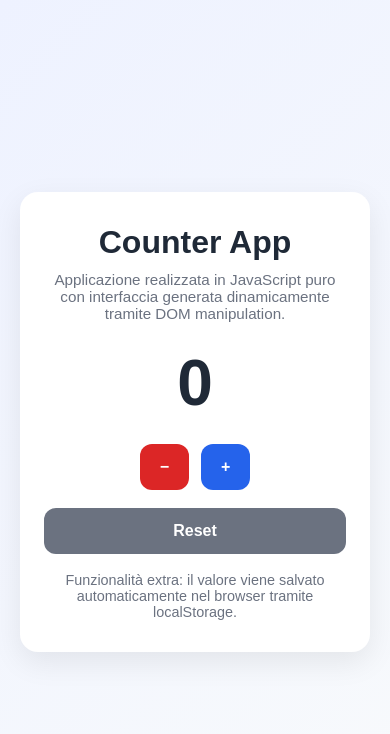
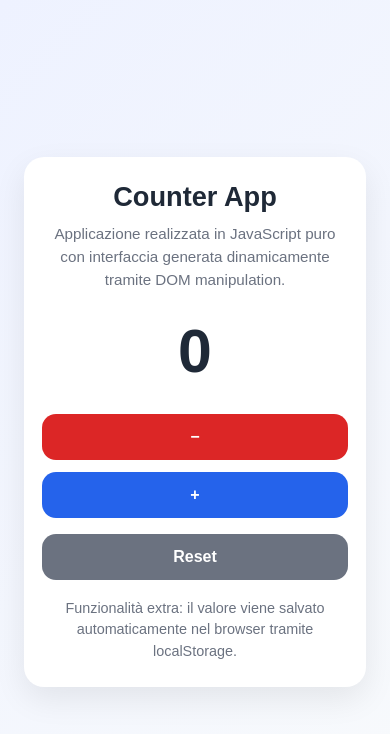
Before and after one commit to marcosaccani1/js-counter-app, a plain HTML site: page index.html in a window 390 px wide. Drawn offline with Linux system fonts and the light colour scheme.

Commit message:
Update style.css

```diff
--- a/css/style.css
+++ b/css/style.css
@@ -1,125 +1,183 @@
-* {
+/* Reset base */
+*,
+*::before,
+*::after {
   box-sizing: border-box;
   margin: 0;
   padding: 0;
 }
 
+/* Variabili CSS */
 :root {
-  --bg-color: #f4f7fb;
-  --card-color: #ffffff;
-  --text-color: #1f2937;
-  --accent-color: #2563eb;
-  --accent-hover: #1d4ed8;
-  --danger-color: #dc2626;
+  --bg-gradient-start: #eef2ff;
+  --bg-gradient-end: #f8fafc;
+  --card-bg: #ffffff;
+  --text-main: #1f2937;
+  --text-secondary: #6b7280;
+
+  --primary: #2563eb;
+  --primary-hover: #1d4ed8;
+
+  --danger: #dc2626;
   --danger-hover: #b91c1c;
-  --reset-color: #6b7280;
-  --reset-hover: #4b5563;
-  --shadow: 0 10px 30px rgba(0, 0, 0, 0.08);
-  --radius: 18px;
+
+  --neutral: #6b7280;
+  --neutral-hover: #4b5563;
+
+  --positive: #15803d;
+  --negative: #dc2626;
+
+  --shadow: 0 12px 32px rgba(0, 0, 0, 0.08);
+  --radius: 20px;
+
+  --transition: all 0.2s ease-in-out;
 }
 
+/* Body */
 body {
+  min-height: 100vh;
   font-family: Arial, Helvetica, sans-serif;
-  background: linear-gradient(135deg, #eef2ff, #f8fafc);
-  color: var(--text-color);
-  min-height: 100vh;
+  background: linear-gradient(135deg, var(--bg-gradient-start), var(--bg-gradient-end));
+  color: var(--text-main);
   display: flex;
+  justify-content: center;
   align-items: center;
-  justify-content: center;
-  padding: 20px;
+  padding: 24px;
 }
 
+/* App container */
 .counter-app {
   width: 100%;
-  max-width: 420px;
-  background-color: var(--card-color);
+  max-width: 440px;
+  background-color: var(--card-bg);
   border-radius: var(--radius);
   box-shadow: var(--shadow);
   padding: 32px 24px;
   text-align: center;
 }
 
+/* Titoli e testi */
 .counter-title {
   font-size: 2rem;
+  font-weight: 700;
   margin-bottom: 10px;
 }
 
 .counter-subtitle {
   font-size: 0.95rem;
-  color: #6b7280;
+  color: var(--text-secondary);
   margin-bottom: 24px;
+  line-height: 1.5;
 }
 
+/* Display counter */
 .counter-value {
-  font-size: 4rem;
-  font-weight: bold;
-  margin-bottom: 24px;
+  font-size: 4.5rem;
+  font-weight: 700;
+  margin-bottom: 28px;
   transition: transform 0.2s ease, color 0.2s ease;
 }
 
 .counter-value.positive {
-  color: #16a34a;
+  color: var(--positive);
 }
 
 .counter-value.negative {
-  color: #dc2626;
+  color: var(--negative);
 }
 
 .counter-value.animate {
-  transform: scale(1.1);
+  transform: scale(1.08);
 }
 
+/* Bottoni */
 .counter-buttons {
   display: flex;
   justify-content: center;
   gap: 12px;
-  margin-bottom: 18px;
+  margin-bottom: 16px;
   flex-wrap: wrap;
 }
 
 button {
   border: none;
-  border-radius: 12px;
-  padding: 14px 20px;
+  border-radius: 14px;
+  padding: 14px 22px;
+  min-width: 90px;
   font-size: 1rem;
-  font-weight: bold;
+  font-weight: 700;
   cursor: pointer;
-  transition: all 0.2s ease;
+  transition: var(--transition);
+}
+
+button:hover {
+  transform: translateY(-2px);
+}
+
+button:active {
+  transform: translateY(0);
+}
+
+button:focus-visible {
+  outline: 3px solid rgba(37, 99, 235, 0.25);
+  outline-offset: 3px;
+}
+
+.btn-increment {
+  background-color: var(--primary);
+  color: white;
+}
+
+.btn-increment:hover {
+  background-color: var(--primary-hover);
 }
 
 .btn-decrement {
-  background-color: var(--danger-color);
+  background-color: var(--danger);
   color: white;
 }
 
 .btn-decrement:hover {
   background-color: var(--danger-hover);
-  transform: translateY(-2px);
-}
-
-.btn-increment {
-  background-color: var(--accent-color);
-  color: white;
-}
-
-.btn-increment:hover {
-  background-color: var(--accent-hover);
-  transform: translateY(-2px);
 }
 
 .btn-reset {
-  background-color: var(--reset-color);
+  width: 100%;
+  background-color: var(--neutral);
   color: white;
-  width: 100%;
+  margin-bottom: 18px;
 }
 
 .btn-reset:hover {
-  background-color: var(--reset-hover);
-  transform: translateY(-2px);
+  background-color: var(--neutral-hover);
 }
 
+/* Footer note */
 .counter-note {
-  margin-top: 18px;
   font-size: 0.9rem;
-  color: #6b7280;
+  color: var(--text-secondary);
+  line-height: 1.5;
 }
+
+/* Responsive */
+@media (max-width: 480px) {
+  .counter-app {
+    padding: 24px 18px;
+  }
+
+  .counter-title {
+    font-size: 1.7rem;
+  }
+
+  .counter-value {
+    font-size: 3.8rem;
+  }
+
+  button {
+    width: 100%;
+  }
+
+  .counter-buttons {
+    flex-direction: column;
+  }
+}
```
